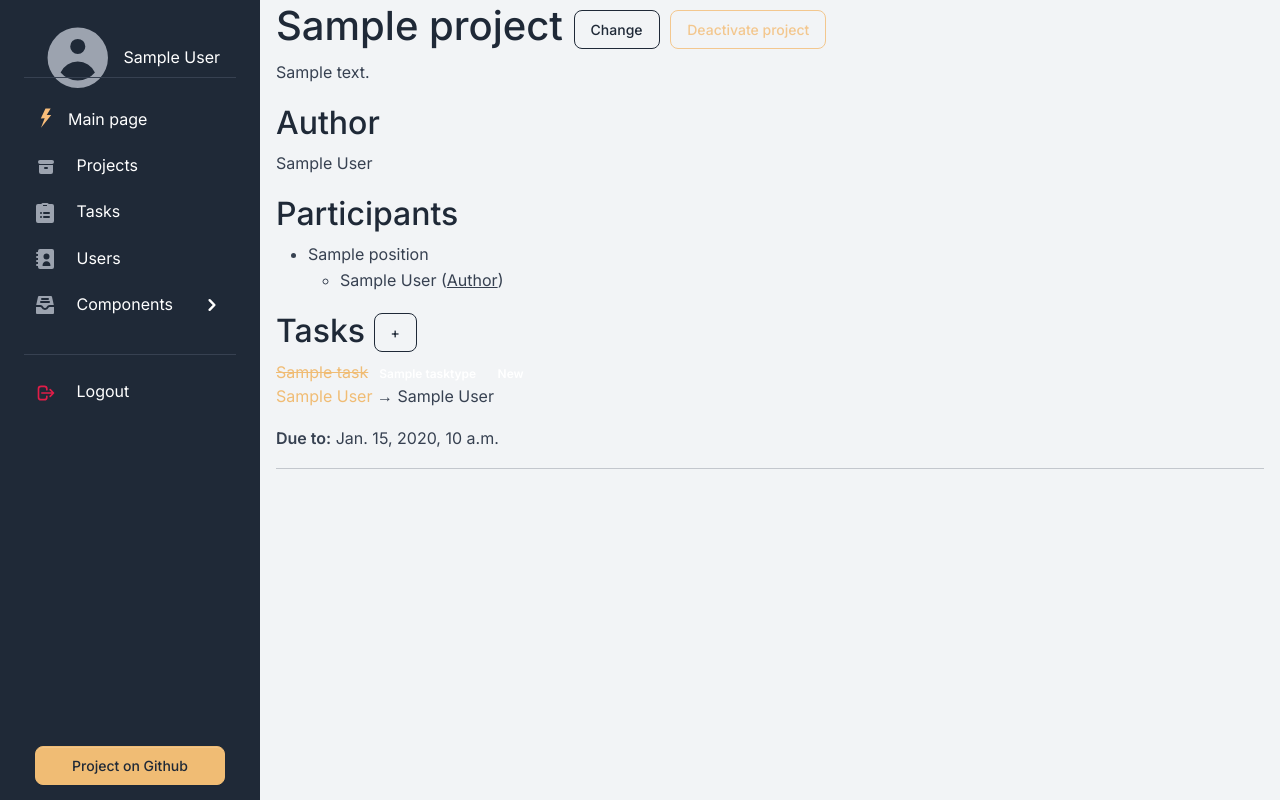
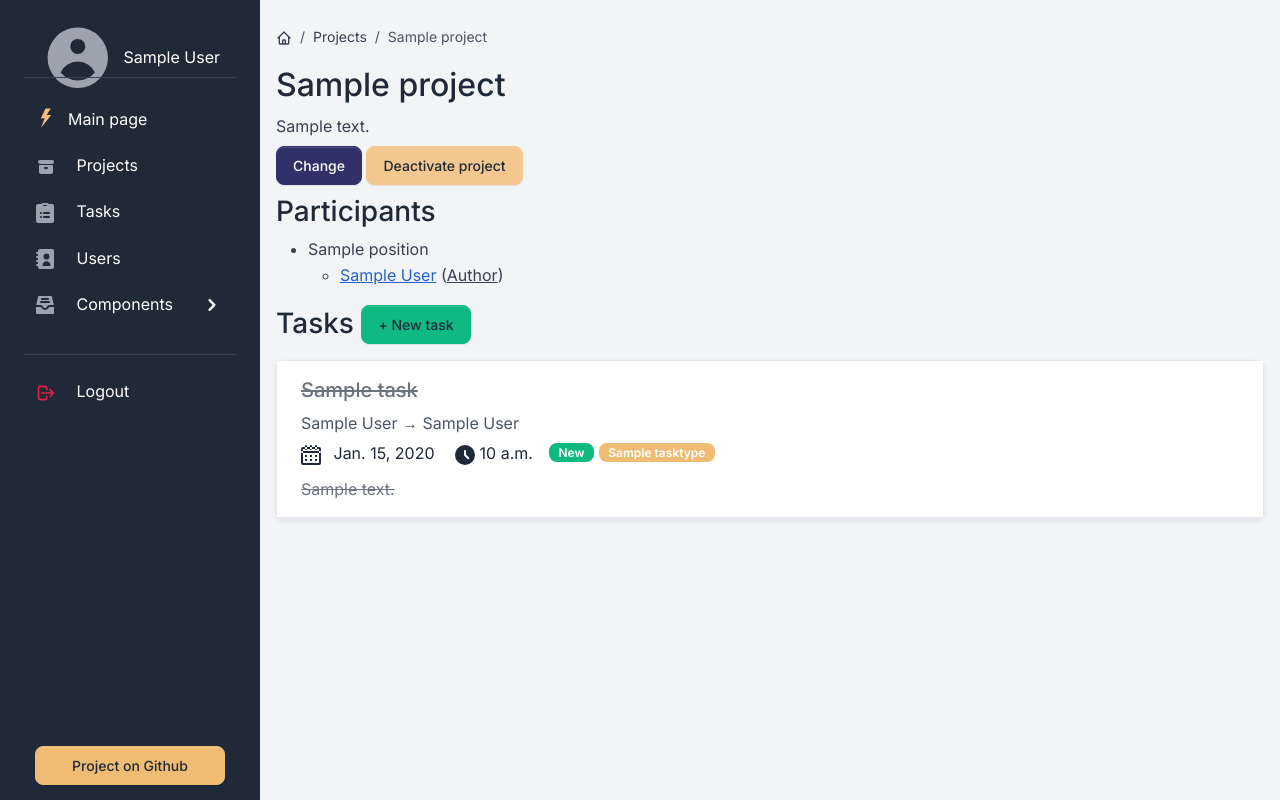
Before and after one commit to vkrasnovyd/project-management-platform, a Django app: page /projects/1/ in a window 1280 px wide. Run offline with Django 4.2, Linux system fonts and the light colour scheme; a user stored in the database is signed in; tables that the repository leaves empty hold one stand-in row (values such as "Sample post"); some libraries are stand-ins or nearby versions.

Commit message:
Change template for ProjectDetailView

```diff
--- a/templates/task_manager/project_detail.html
+++ b/templates/task_manager/project_detail.html
@@ -1,46 +1,64 @@
 {% extends "base.html" %}
 
 {% block title %}
-  <title>Task manager - {{ project.name }}</title>
+  {{ project.name }}
 {% endblock %}
 
 {% block content %}
-  <h1>
-    {{ project.name }}
+  <div class="py-4">
+    <nav aria-label="breadcrumb" class="d-none d-md-inline-block">
+      <ol class="breadcrumb breadcrumb-dark breadcrumb-transparent">
+        <li class="breadcrumb-item">
+          <a href="/">
+            <svg class="icon icon-xxs" fill="none" stroke="currentColor" viewBox="0 0 24 24" xmlns="http://www.w3.org/2000/svg"><path stroke-linecap="round" stroke-linejoin="round" stroke-width="2" d="M3 12l2-2m0 0l7-7 7 7M5 10v10a1 1 0 001 1h3m10-11l2 2m-2-2v10a1 1 0 01-1 1h-3m-6 0a1 1 0 001-1v-4a1 1 0 011-1h2a1 1 0 011 1v4a1 1 0 001 1m-6 0h6"></path></svg>
+          </a>
+        </li>
+        <li class="breadcrumb-item">
+          <a href="{% url 'task_manager:project-list' %}">Projects</a>
+        </li>
+        <li class="breadcrumb-item active" aria-current="page">{{ project }}</li>
+      </ol>
+    </nav>
 
+    {% if project.is_active %}
+      <h1 class="h2 mb-2">{{ project.name }}</h1>
+    {% else %}
+      <h1 class="h2 mb-2 line-through text-gray-500">{{ project.name }} (Completed)</h1>
+    {% endif %}
+
+    {% if project.description %}
+      <div class="fw-normal text-gray mb-2">{{ project.description }}</div>
+    {% endif %}
+
+    <!--Actions-->
+    <div class="my-2">
       {% if project.author == user %}
-      <a href="{% url 'task_manager:project-update' pk=project.id %}?next={% url 'task_manager:project-detail' pk=project.id %}" class="btn btn-outline-primary">Change</a>
+        <a href="{% url 'task_manager:project-update' pk=project.id %}?next={% url 'task_manager:project-detail' pk=project.id %}" class="btn btn-tertiary">
+          Change
+        </a>
 
         {% if project.author == user %}
           {% if project.is_active %}
-          <a href="{% url 'task_manager:project-toggle-is-active' pk=project.id %}" class="btn btn-outline-warning">
+            <a href="{% url 'task_manager:project-toggle-is-active' pk=project.id %}" class="btn btn-warning">
               Deactivate project
             </a>
           {% else %}
-          <a href="{% url 'task_manager:project-toggle-is-active' pk=project.id %}" class="btn btn-outline-success">
+            <a href="{% url 'task_manager:project-toggle-is-active' pk=project.id %}" class="btn btn-success">
               Re-activate project
             </a>
           {% endif %}
         {% endif %}
 
         {% if can_be_deleted %}
-        <a href="{% url 'task_manager:project-delete' pk=project.id %}?next={% url 'task_manager:project-detail' pk=project.id %}" class="btn btn-outline-danger">Delete</a>
+          <a href="{% url 'task_manager:project-delete' pk=project.id %}?next={% url 'task_manager:project-detail' pk=project.id %}" class="btn btn-danger">Delete</a>
         {% endif %}
+      {% endif %}
+    </div>
+    <!--End of Actions-->
 
-    {% endif %}
-  </h1>
-
-  {% if project.description %}
-    <p>{{ project.description }}</p>
-  {% endif %}
-
-  <h2>Author</h2>
-  <p>{{ project.author }}</p>
-
-  <h2>Participants</h2>
-
+    <!--Participants-->
+    <h2 class="h3">Participants</h2>
     {% regroup participants by position as regrouped_worker_list %}
-
     <ul>
       {% for position in regrouped_worker_list %}
         <li>
@@ -48,7 +66,7 @@
           <ul>
             {% for worker in position.list %}
               <li>
-              {{ worker.first_name }} {{ worker.last_name }}
+                <a href="{% url 'task_manager:worker-detail' pk=worker.id %}" class="link-info"><u>{{ worker }}</u></a>
                 {% if worker == project.author %}
                   (<u>Author</u>)
                 {% endif %}
@@ -58,39 +76,82 @@
         </li>
       {% endfor %}
     </ul>
+    <!--End of Participants-->
 
-  <h2>
+    <!--Tasks-->
+    <h2 class="h3">
       Tasks
-    <a href="{% url 'task_manager:task-create' pk=project.id %}?next={% url 'task_manager:project-detail' pk=project.id %}" class="btn btn-outline-primary">+</a>
+      <a href="{% url 'task_manager:task-create' pk=project.id %}?next={% url 'task_manager:project-detail' pk=project.id %}" class="btn btn-success">+ New task</a>
     </h2>
-
+    <div class="task-wrapper border bg-white shadow-sm rounded mt-3">
+      {% if tasks.count %}
         {% for task in tasks %}
-    <a href="{% url 'task_manager:task-detail' pk=task.id %}"
+          <div class="card hover-state border-bottom rounded-0 py-3">
+            <div class="card-body align-items-center py-0">
+              <a href="{% url 'task_manager:task-detail' pk=task.id %}">
+                <div class="col-11 col-lg-8 px-0 mb-4 mb-md-0">
+                  <div class="mb-2">
+                    <h3
                       {% if task.is_completed %}
-        class="text-secondary"><s>{{ task }}</s>
+                        class="h5 text-gray-500 line-through"
                       {% else %}
-        ><u>{{ task }}</u>
+                        class="h5"
                       {% endif %}
+                    >{{ task.name }}</h3>
+                    <div class="text-gray-600 mb-2">
+                      {{ task.author }} → {{ task.responsible }}
+                    </div>
+                    <div class="d-block d-sm-flex">
+                      <h4 class="h6 fw-normal text-gray mb-1">
+                        <svg class="icon icon-xs me-2" fill="currentColor" viewBox="0 0 20 20" xmlns="http://www.w3.org/2000/svg">
+                          <path fill-rule="evenodd" d="M6 1a1 1 0 0 0-2 0h2ZM4 4a1 1 0 0 0 2 0H4Zm7-3a1 1 0 1 0-2 0h2ZM9 4a1 1 0 1 0 2 0H9Zm7-3a1 1 0 1 0-2 0h2Zm-2 3a1 1 0 1 0 2 0h-2ZM1 6a1 1 0 0 0 0 2V6Zm18 2a1 1 0 1 0 0-2v2ZM5 11v-1H4v1h1Zm0 .01H4v1h1v-1Zm.01 0v1h1v-1h-1Zm0-.01h1v-1h-1v1ZM10 11v-1H9v1h1Zm0 .01H9v1h1v-1Zm.01 0v1h1v-1h-1Zm0-.01h1v-1h-1v1ZM10 15v-1H9v1h1Zm0 .01H9v1h1v-1Zm.01 0v1h1v-1h-1Zm0-.01h1v-1h-1v1ZM15 15v-1h-1v1h1Zm0 .01h-1v1h1v-1Zm.01 0v1h1v-1h-1Zm0-.01h1v-1h-1v1ZM15 11v-1h-1v1h1Zm0 .01h-1v1h1v-1Zm.01 0v1h1v-1h-1Zm0-.01h1v-1h-1v1ZM5 15v-1H4v1h1Zm0 .01H4v1h1v-1Zm.01 0v1h1v-1h-1Zm0-.01h1v-1h-1v1ZM2 4h16V2H2v2Zm16 0h2a2 2 0 0 0-2-2v2Zm0 0v14h2V4h-2Zm0 14v2a2 2 0 0 0 2-2h-2Zm0 0H2v2h16v-2ZM2 18H0a2 2 0 0 0 2 2v-2Zm0 0V4H0v14h2ZM2 4V2a2 2 0 0 0-2 2h2Zm2-3v3h2V1H4Zm5 0v3h2V1H9Zm5 0v3h2V1h-2ZM1 8h18V6H1v2Zm3 3v.01h2V11H4Zm1 1.01h.01v-2H5v2Zm1.01-1V11h-2v.01h2Zm-1-1.01H5v2h.01v-2ZM9 11v.01h2V11H9Zm1 1.01h.01v-2H10v2Zm1.01-1V11h-2v.01h2Zm-1-1.01H10v2h.01v-2ZM9 15v.01h2V15H9Zm1 1.01h.01v-2H10v2Zm1.01-1V15h-2v.01h2Zm-1-1.01H10v2h.01v-2ZM14 15v.01h2V15h-2Zm1 1.01h.01v-2H15v2Zm1.01-1V15h-2v.01h2Zm-1-1.01H15v2h.01v-2ZM14 11v.01h2V11h-2Zm1 1.01h.01v-2H15v2Zm1.01-1V11h-2v.01h2Zm-1-1.01H15v2h.01v-2ZM4 15v.01h2V15H4Zm1 1.01h.01v-2H5v2Zm1.01-1V15h-2v.01h2Zm-1-1.01H5v2h.01v-2Z" clip-rule="evenodd"/>
+                        </svg>
+                        {{ task.deadline|date }}
+                        <svg class="icon icon-xs ms-3 me-0" fill="currentColor" viewBox="0 0 20 20" xmlns="http://www.w3.org/2000/svg">
+                          <path fill-rule="evenodd" d="M10 0a10 10 0 1 0 10 10A10.011 10.011 0 0 0 10 0Zm3.982 13.982a1 1 0 0 1-1.414 0l-3.274-3.274A1.012 1.012 0 0 1 9 10V6a1 1 0 0 1 2 0v3.586l2.982 2.982a1 1 0 0 1 0 1.414Z" clip-rule="evenodd"/>
+                        </svg>
+                        {{ task.deadline|time }}
+                      </h4>
+                      <div class="ms-sm-3">
+                        <span
+                          {% if task.status == "new" %}
+                            class="badge super-badge badge-sm bg-success"
+                          {% elif task.status == "progress" %}
+                            class="badge super-badge badge-sm bg-info"
+                          {% elif task.status == "blocked" %}
+                            class="badge super-badge badge-sm bg-danger"
+                          {% elif task.status == "review" %}
+                            class="badge super-badge badge-sm bg-warning"
+                          {% else %}
+                            class="badge super-badge badge-sm bg-gray-400"
+                          {% endif %}
+                        >{{ task.get_status_display }}</span>
+                        <span class="badge super-badge badge-sm bg-secondary">{{ task.task_type }}</span>
+                      </div>
+                    </div>
+                  </div>
+                  {% if task.description %}
+                    <div
+                      {% if task.is_completed %}
+                        class="fw-normal text-gray-500 line-through"
+                      {% else %}
+                        class="fw-normal text-gray"
+                      {% endif %}
+                    >{{ task.description }}</div>
+                  {% endif %}
+                </div>
               </a>
-    <span class="badge badge-light">{{ task.task_type }}</span>
-
-    <div
-      {% if task.status == "new" %}
-        class="badge badge-pill badge-success"
-      {% elif task.status == "progress" %}
-        class="badge badge-pill badge-info"
-      {% elif task.status == "blocked" %}
-        class="badge badge-pill badge-danger"
-      {% elif task.status == "review" %}
-        class="badge badge-pill badge-warning"
+            </div>
+          </div>
+        {% endfor %}
       {% else %}
-        class="badge badge-pill badge-secondary"
+        <div class="card border-bottom py-3">
+          <div class="card-body align-items-center py-0">
+            <div class="fw-normal text-gray">There are currently no tasks in this project available for you.</div>
+          </div>
+        </div>
       {% endif %}
-    >{{ task.get_status_display }}</div>
-
-    <p><span class="text-secondary">{{ task.author }}</span> → {{ task.responsible }}</p>
-    <p><b>Due to:</b> {{ task.deadline|date }}, {{ task.deadline|time }}</p>
-    <hr>
-  {% endfor %}
-
+    </div>
+    <!--End of Tasks-->
+  </div>
 {% endblock %}
```
Lines whose indentation alone changed are shown as unchanged.
